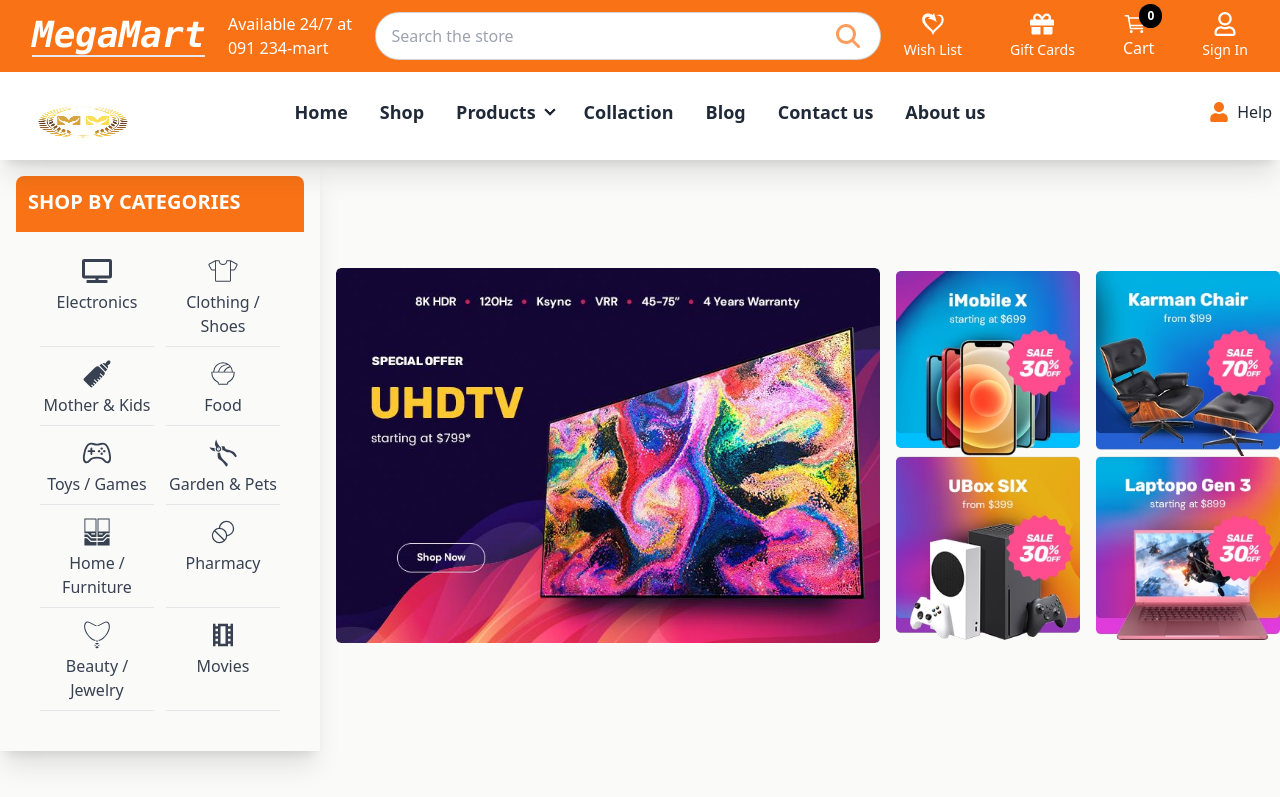
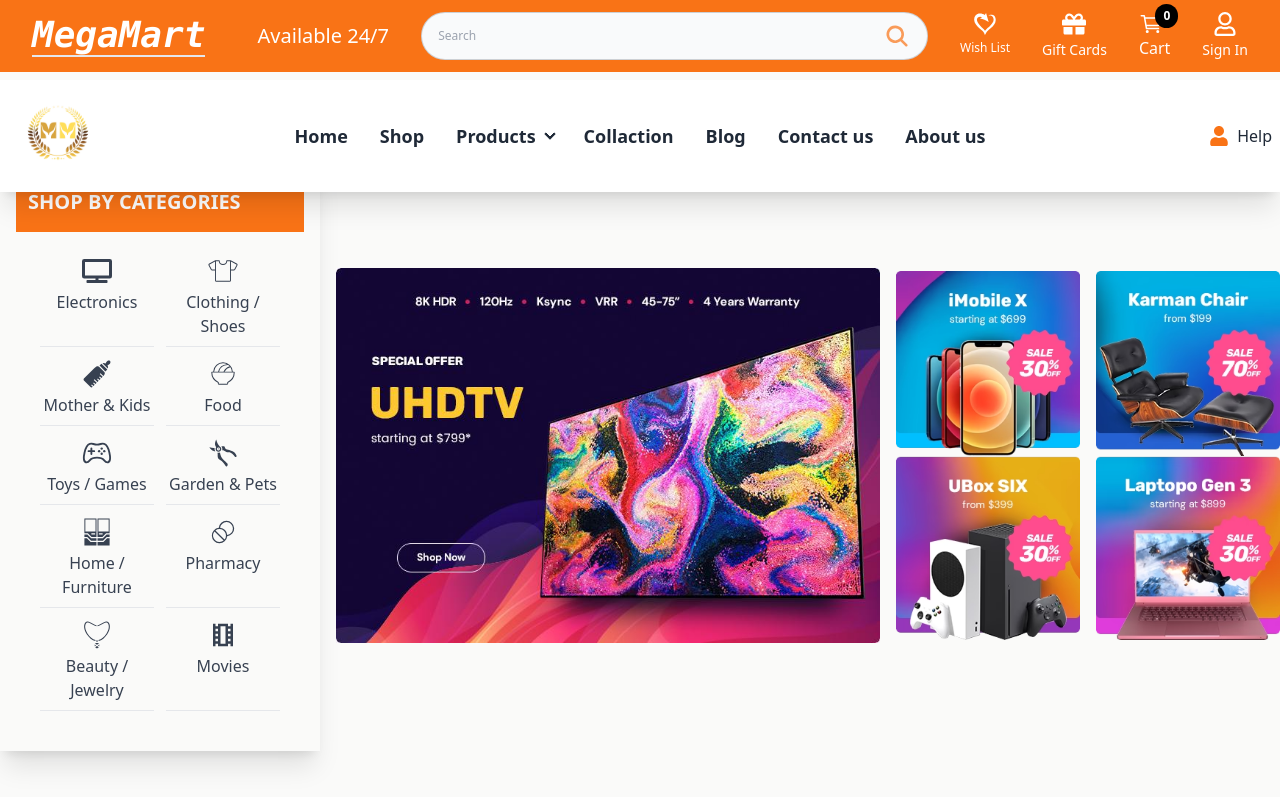
Before and after one commit to Rumon-Sarker/Mega_Mart_Client, a React (Vite) app: page / in a window 1280 px wide. Shown: the top 797 px of the page. Built offline with nearby package versions, Linux system fonts and the light colour scheme; no server answers.

Commit message:
navber responsive

```diff
--- a/src/Share/Navbar/Navbar.jsx
+++ b/src/Share/Navbar/Navbar.jsx
@@ -6,19 +6,19 @@
 const Navbar = () => {
 
     return (
-        <section className={`navbar  z-30 mt-16 w-full shadow-xl bg-white `}>
-            <div className="container mx-auto flex justify-between">
-                <div className="navbar-start ">
+        <section className={`navbar  z-30 mt-20 w-full shadow-xl bg-white `}>
+            <div className="container flex justify-between mx-auto">
+                <div className="flex navbar-start">
                     <div className="dropdown">
                         <div tabIndex={0} role="button" className="btn btn-ghost lg:hidden">
-                            <svg xmlns="http://www.w3.org/2000/svg" className="h-5 w-5" fill="none" viewBox="0 0 24 24" stroke="currentColor"><path strokeLinecap="round" strokeLinejoin="round" strokeWidth="2" d="M4 6h16M4 12h8m-8 6h16" /></svg>
+                            <svg xmlns="http://www.w3.org/2000/svg" className="w-5 h-5" fill="none" viewBox="0 0 24 24" stroke="currentColor"><path strokeLinecap="round" strokeLinejoin="round" strokeWidth="2" d="M4 6h16M4 12h8m-8 6h16" /></svg>
                         </div>
                         <ul tabIndex={0} className="menu menu-sm dropdown-content mt-3 z-[1] p-2 shadow bg-base-100 rounded-box w-52">
                             <li className='text-lg font-bold'><Link to="/">Home</Link></li>
                             <li className='text-lg font-bold'><Link to="/shop"> Shop</Link></li>
                             <li>
                                 <details>
-                                    <summary className="lg:text-lg font-bold">Products</summary>
+                                    <summary className="font-bold lg:text-lg">Products</summary>
                                     <ul className="font-semibold">
                                         <li className='text-sm '><Link to="/">New Product</Link></li>
                                         <li className='text-sm '><Link to="/">Old Product</Link></li>
@@ -34,22 +34,21 @@
                         </ul>
                     </div>
                     <Link to={"/"}>
-                        <img className="w-36 h-14" src={logo} alt="" />
+                        <img className="w-12 lg:w-24 mdl:w-16 md:w-20" src={logo} alt="" />
                     </Link>
                 </div>
-                <div className="navbar-center hidden lg:flex">
-                    <ul className="menu menu-horizontal px-1">
+                <div className="hidden navbar-center lg:flex">
+                    <ul className="px-1 menu menu-horizontal">
                         <li className='text-lg font-bold'><Link to="/">Home</Link></li>
                         <li className='text-lg font-bold'><Link to="/shop"> Shop</Link></li>
                         <li >
                             <details>
-                                <summary className="lg:text-lg font-bold">Products</summary>
+                                <summary className="font-bold lg:text-lg">Products</summary>
                                 <ul className="w-48">
                                     <li className='text-sm '><Link to="/shop">UpComaing Product</Link></li>
                                     <li className='text-sm '><Link to="/">New Product</Link></li>
                                     <li className='text-sm '><Link to="/">Old Product</Link></li>
                                     <li className='text-sm '><Link to="/shop">All Product</Link></li>
-
                                 </ul>
                             </details>
                         </li>
@@ -61,8 +60,8 @@
                     </ul>
                 </div>
 
-                <div className="navbar-end flex justify-end ">
-                    <Link className="flex items-center  gap-2"><FaUser className="text-xl text-orange-500 " /> Help</Link>
+                <div className="flex justify-end navbar-end ">
+                    <Link className="flex items-center gap-2"><FaUser className="text-xl text-orange-500 " /> Help</Link>
                 </div>
             </div>
         </section>
--- a/src/Share/Navbar/TopNavbar.jsx
+++ b/src/Share/Navbar/TopNavbar.jsx
@@ -25,18 +25,18 @@
     }
 
     return (
-        <section className="navbar bg-orange-500 fixed z-30 py-3 px-8 text-white">
-            <div className="flex container mx-auto justify-between items-center">
-                <h3 className="text-4xl font-bold italic font-mono border-b-2">MegaMart</h3>
-                <h2>Available 24/7 at <br /> 091 234-mart</h2>
-                <div className="w-5/12">
-                    <label className="input  input-bordered rounded-full flex items-center gap-2">
-                        <input type="text" className="grow text-black" placeholder="Search the store" />
+        <section className="fixed z-30 px-3 py-3 text-white bg-orange-500 navbar lg:px-8 md:px-4">
+            <div className="container flex items-center justify-between gap-2 mx-auto">
+                <h3 className="font-mono italic font-bold border-b-2 lgl:text-4xl lg:text-3xl md:text-2xl sm:text-xl">MegaMart</h3>
+                <h2 className="items-center hidden text-base md:text-xl lg:text-xl lgl:block lg:block lg:pl-5">Available 24/7</h2>
+                <div className="w-3/12 md:w-4/12 lg:w-5/12 lgl:w-5/12">
+                    <label className="flex items-center h-6 gap-2 rounded-full lg:h-12 md:h-8 sml:h-8 bg-gray-50 input input-bordered">
+                        <input type="text" className="w-8 text-xs text-black grow" placeholder="Search " />
                         <svg
                             xmlns="http://www.w3.org/2000/svg"
                             viewBox="0 0 16 16"
                             fill="currentColor"
-                            className="h-full w-8  text-orange-500  opacity-70">
+                            className="h-full text-orange-500 w-7 opacity-70">
                             <path
                                 fillRule="evenodd"
                                 d="M9.965 11.026a5 5 0 1 1 1.06-1.06l2.755 2.754a.75.75 0 1 1-1.06 1.06l-2.755-2.754ZM10.5 7a3.5 3.5 0 1 1-7 0 3.5 3.5 0 0 1 7 0Z"
@@ -45,22 +45,22 @@
                     </label>
                 </div>
                 <div>
-                    <div className="flex gap-12">
+                    <div className="flex gap-4 md:gap-8">
                         <Link to={"/wishlist"}>
-                            <h2 className="flex flex-col text-sm gap-1 items-center">
-                                <GiSelfLove className="text-2xl" />
+                            <h2 className="flex flex-col items-center gap-1 text-xs">
+                                <GiSelfLove className="text-xl lg:text-2xl" />
                                 Wish List
                             </h2>
                         </Link>
                         <Link to={"/gifts"}>
-                            <p className="flex flex-col text-sm  gap-1 items-center">
-                                <FaGift className="text-2xl" />
+                            <p className="flex flex-col items-center gap-1 text-sm">
+                                <FaGift className="text-xl lg:text-2xl" />
                                 Gift Cards
 
                             </p>
                         </Link>
                         <Link to="/carts">
-                            {/* <p className="flex flex-col gap-1 text-sm items-center">
+                            {/* <p className="flex flex-col items-center gap-1 text-sm">
                                 <IoCartOutline className="text-2xl" />
                                 Cart
                                 <span className={`inline-block px-3 py-1 text-sm font-semibold text-red-800 bg-orange-100 rounded-full`}>
@@ -69,9 +69,9 @@
                             </p> */}
                             <div className="relative">
 
-                                <IoCartOutline className="text-2xl " />
+                                <IoCartOutline className="text-xl lg:text-2xl" />
 
-                                <span className="absolute -top-2 -right-2 bg-black text-white text-xs font-bold px-2 py-1 rounded-full">
+                                <span className="absolute px-2 py-1 text-xs font-bold text-white bg-black rounded-full -top-2 -right-2">
                                     0
                                 </span>
                                 Cart
@@ -85,7 +85,7 @@
 
                                 <div className="dropdown dropdown-end">
                                     <div tabIndex={0} role="button" className="btn btn-ghost btn-circle avatar">
-                                        <p className="w-10 h-10 text-center flex items-center justify-center  bg-purple-500 text-white p-1 rounded-full font-bold">
+                                        <p className="flex items-center justify-center w-10 h-10 p-1 font-bold text-center text-white bg-purple-500 rounded-full">
                                             {profileLogo}
 
                                         </p>
@@ -100,8 +100,8 @@
                                 </div>
                                 :
                                 <Link to={"/signin"}>
-                                    <p className="flex flex-col text-sm gap-1 items-center">
-                                        <FaRegUser className="text-2xl" />
+                                    <p className="flex flex-col items-center gap-1 text-sm">
+                                        <FaRegUser className="text-xl lg:text-2xl" />
                                         Sign In
 
                                     </p>
--- a/tailwind.config.js
+++ b/tailwind.config.js
@@ -5,7 +5,19 @@
     "./src/**/*.{js,ts,jsx,tsx}",
   ],
   theme: {
-    extend: {},
+    extend: {
+      screens:
+      {
+        xs: "320px",
+        sm: "375px",
+        sml: "500px",
+        md: "667px",
+        mdl: "768px",
+        lg: "960px",
+        lgl: "1024px",
+        xl: "1280px"
+      }
+    },
   },
   plugins: [
     require('daisyui'),
```
